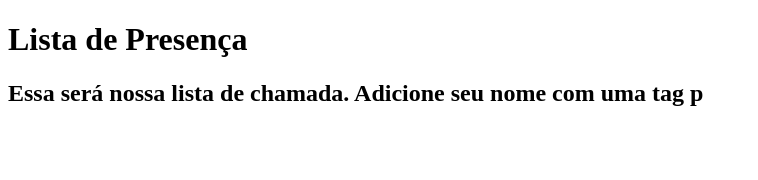
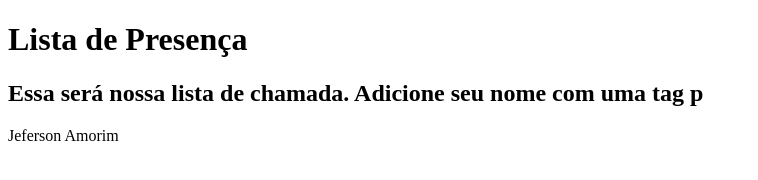
Before and after one commit to ThainaVilela/listaDePresenca, a plain HTML site: page index.html in a window 1280 px wide. Shown: the whole page, without its empty margins (0-758 px from the left). Drawn offline with Linux system fonts and the light colour scheme.

Commit message:
Adicionar nome a lista

```diff
--- a/index.html
+++ b/index.html
@@ -9,5 +9,6 @@
 <body>
   <h1>Lista de Presença</h1>
   <h2>Essa será nossa lista de chamada. Adicione seu nome com uma tag p</h2>
+  <p>Jeferson Amorim</p>
 </body>
 </html>
```
